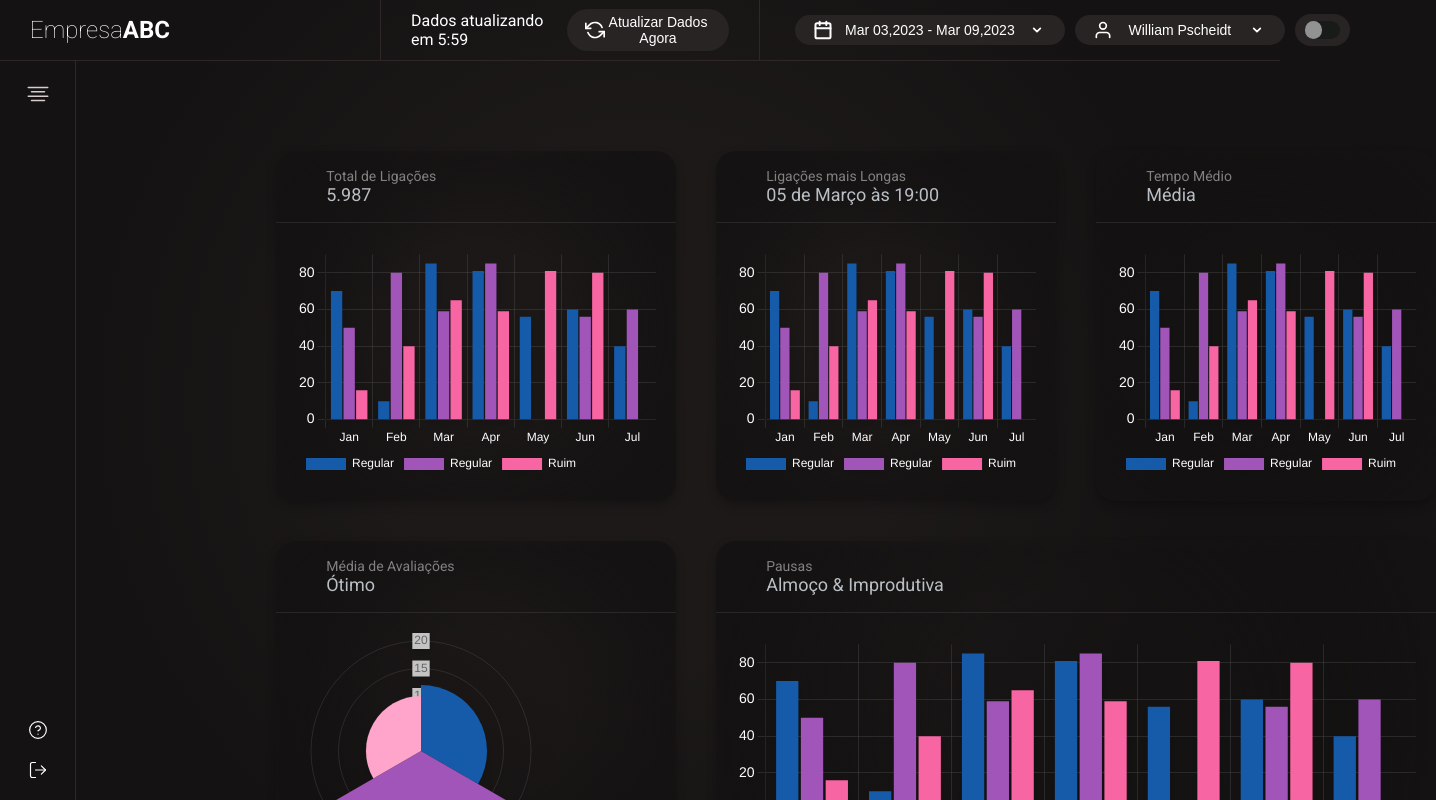
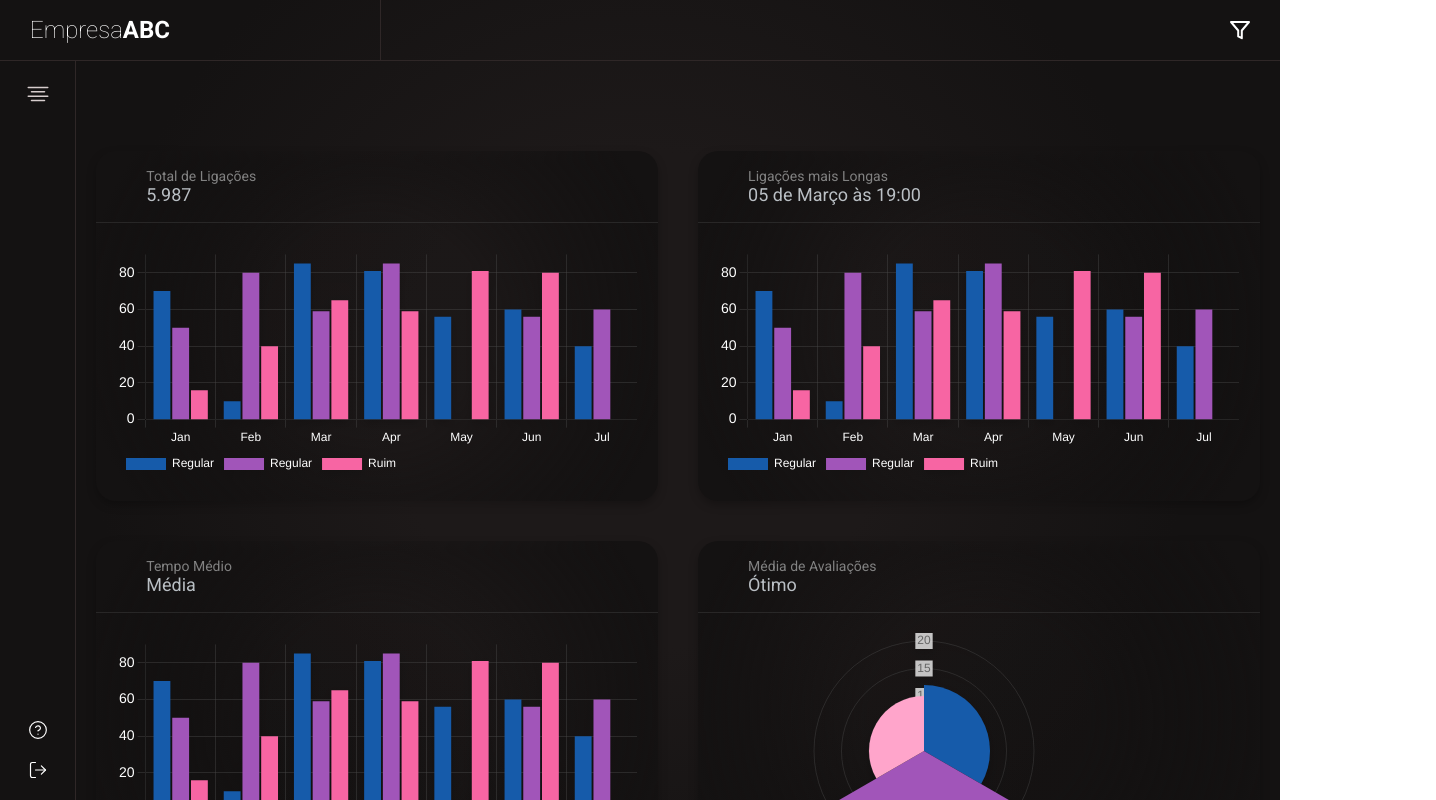
Before and after one commit to WilliamPscheidt/frontend-central, a React (Create React App) app: page / in a window 1280 px wide. Shown: the top 800 px of the page, 1436 px wide, since content can reach past the window. Built offline with nearby package versions, Linux system fonts and the light colour scheme.

Commit message:
Responsive Layout

```diff
--- a/src/components/containers/container.css
+++ b/src/components/containers/container.css
@@ -29,4 +29,28 @@
 .content_internal {
     margin-top: 90px;
     width: calc(100% - 400px);
+    transition: 0.4s;
 }
+
+
+
+@media only screen and (max-width: 1693px) {
+    .content_internal {
+        margin-top: 90px;
+        width: calc(100% - 200px);
+    }
+}
+
+@media only screen and (max-width: 1495px) {
+    .content_internal {
+        margin-top: 90px;
+        width: calc(100% - 100px);
+    }
+}
+
+@media only screen and (max-width: 1393px) {
+    .content_internal {
+        margin-top: 90px;
+        width: calc(100% - 40px);
+    }
+}
--- a/src/components/menus/top/index.js
+++ b/src/components/menus/top/index.js
@@ -4,6 +4,7 @@ import Button from "../../resources/btn"
 import UserIcon from "../../../icons/user-icon.svg"
 import RefreshIcon from "../../../icons/refresh-icon.svg"
 import CalendarIcon from "../../../icons/calendar-icon.svg"
+import FilterIcon from "../../../icons/filter-icon.svg"
 
 export default function TopMenu() {
     return (
@@ -23,6 +24,9 @@ export default function TopMenu() {
                         <input type="checkbox"/>
                     </div>
                 </div>
+                <div className="mobile_controller">
+                    <img src={FilterIcon} alt="filter" className="mobile_filter_icon" />
+                </div>
             </div>
         </>
     )
--- a/src/components/menus/top/top.css
+++ b/src/components/menus/top/top.css
@@ -61,6 +61,7 @@
     background-color: #181B18;
     position: relative;
     cursor: pointer;
+    transition: 0.5s ease-in-out;
 }
 
 .checkbox-container input[type='checkbox']:before {
@@ -72,6 +73,7 @@
     top: 0;
     left: 0;
     background-color: #ffffff86;
+    transition: 0.3s ease-in-out;
 }
 
 .checkbox-container input[type='checkbox']:checked {
@@ -87,3 +89,21 @@
     margin-right: 20px;
     font-size: 16px;
 }
+
+.mobile_controller {
+    display: none;
+}
+
+@media only screen and (max-width: 1492px) {
+    .mobile_controller {
+        display: flex;
+    }
+
+    .left_inside {
+        display: none;
+    }
+
+    .right_inside {
+        display: none;
+    }
+}
--- a/src/style/global.css
+++ b/src/style/global.css
@@ -25,7 +25,7 @@ body {
 
 .dashboard-grid {
     display: grid;
-    grid-template-columns: repeat(auto-fit, minmax(400px, 1fr));
+    grid-template-columns: repeat(auto-fit, minmax(380px, 1fr));
     grid-template-rows: repeat(3, minmax(350px, 1fr));
     grid-gap: 40px;
     height: 100%;
@@ -36,6 +36,7 @@ body {
     background: radial-gradient(circle, rgba(29, 25, 25, 0.151) 33%, rgba(20,18,18,1) 90%);
     border-radius: 20px;
     filter: drop-shadow(0px 4px 4px rgba(0, 0, 0, 0.25));
+    transition: 0.4s;
 }
 
 .chart-1 {
@@ -96,3 +97,47 @@ body {
     padding: 20px;
     height: 100%;
 }
+
+@media only screen and (max-width: 1330px) {
+    .chart-3 {
+        grid-column: 1 / span 1;
+        grid-row: 2 / span 1;
+    }
+
+    .chart-4 {
+        grid-column: 2 / span 1;
+        grid-row: 2 / span 1;
+    }
+
+    .chart-5 {
+        grid-column: 1 / span 2;
+        grid-row: 3 / span 1;
+    }
+}
+
+@media only screen and (max-width: 920px) {
+    .chart-1 {
+        grid-column: 1 / span 1;
+        grid-row: 1 / span 1;
+    }
+
+    .chart-2 {
+        grid-column: 1 / span 1;
+        grid-row: 2 / span 1;
+    }
+
+    .chart-3 {
+        grid-column: 1 / span 1;
+        grid-row: 3 / span 1;
+    }
+
+    .chart-4 {
+        grid-column: 1 / span 1;
+        grid-row: 4 / span 1;
+    }
+
+    .chart-5 {
+        grid-column: 1 / span 2;
+        grid-row: 5 / span 1;
+    }
+}
```
Also changed, not shown: src/icons/filter-icon.svg (added).
